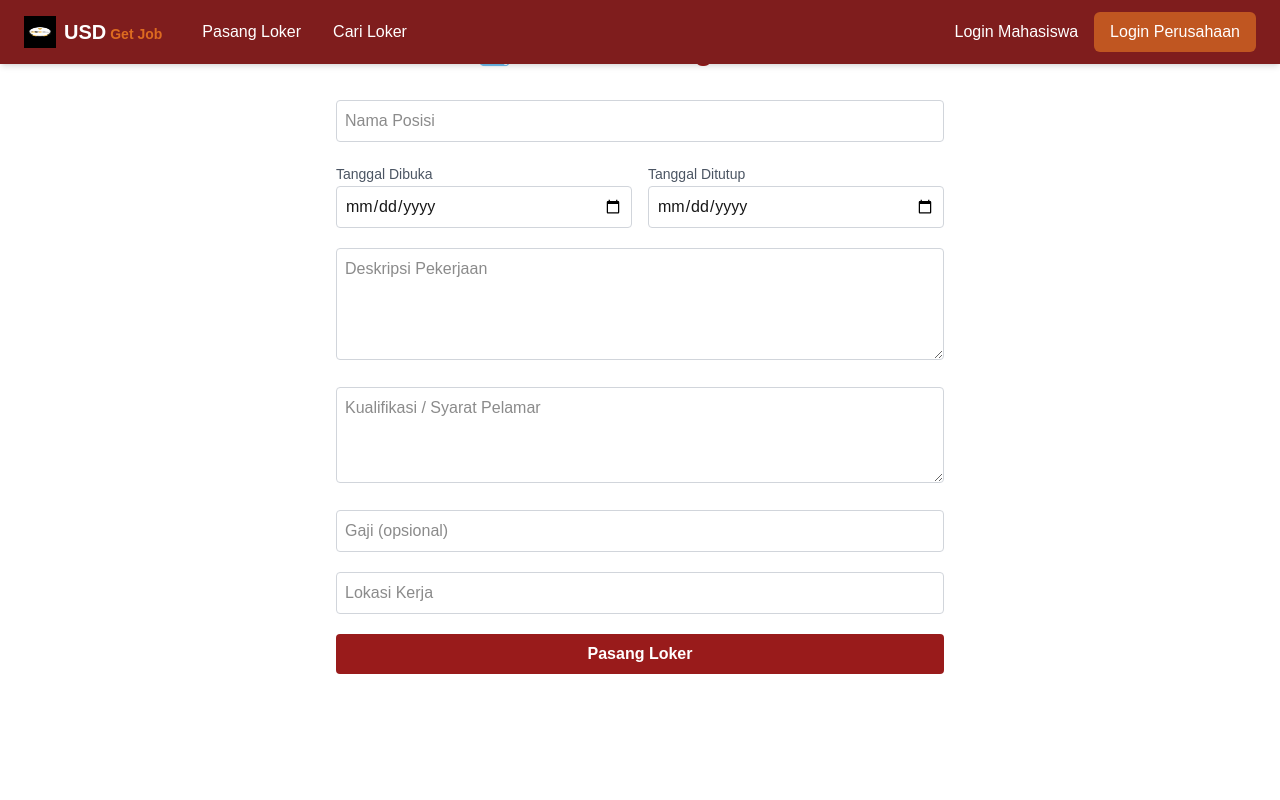
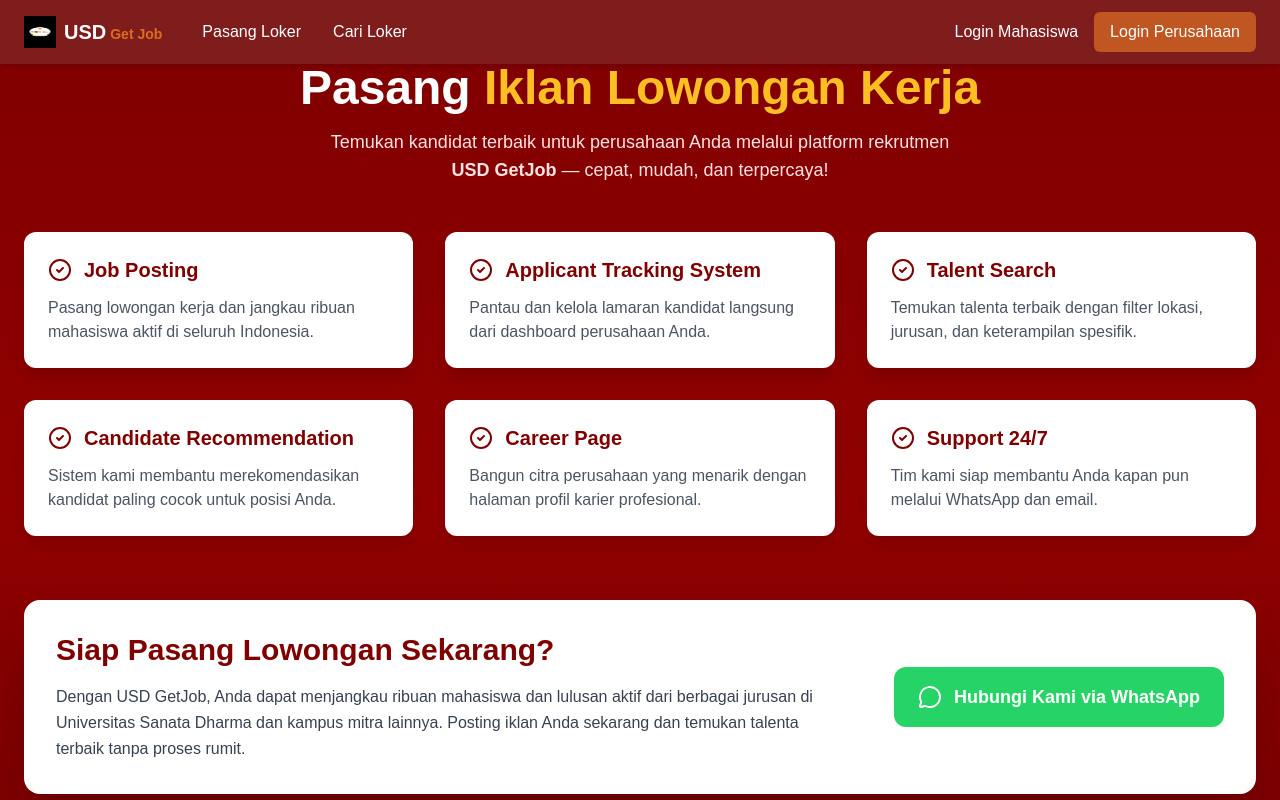
Before and after one commit to sensussandi/Getjob, a Next.js app: page /pasang-loker in a window 1280 px wide. Shown: the top 800 px of the page. Built offline with nearby package versions, Linux system fonts and the light colour scheme.

Commit message:
membuat tampilan pasang loker untuk uset

```diff
--- a/src/app/pasang-loker/page.js
+++ b/src/app/pasang-loker/page.js
@@ -1,129 +1,104 @@
 "use client";
-import { useState } from "react";
+import { Briefcase, CheckCircle2, MessageCircle } from "lucide-react";
 
 export default function PasangLokerPage() {
-  const [formData, setFormData] = useState({
-    nama_posisi: "",
-    tanggal_dibuka: "",
-    tanggal_ditutup: "",
-    deskripsi_pekerjaan: "",
-    kualifikasi: "",
-    gaji: "",
-    lokasi: "",
-  });
+  return (
+    <section className="min-h-screen bg-gradient-to-b from-[#800000] via-[#900000] to-[#700000] text-white py-16">
+      <div className="max-w-screen-xl mx-auto px-6">
 
-  const handleChange = (e) => {
-    setFormData({ ...formData, [e.target.name]: e.target.value });
-  };
+        {/* === Header Section === */}
+        <div className="text-center mb-12">
+          <h1 className="text-5xl font-extrabold mb-4">
+            Pasang <span className="text-yellow-400">Iklan Lowongan Kerja</span>
+          </h1>
+          <p className="text-lg text-red-100 max-w-2xl mx-auto">
+            Temukan kandidat terbaik untuk perusahaan Anda melalui platform rekrutmen
+            <br /> <b>USD GetJob</b> — cepat, mudah, dan terpercaya!
+          </p>
+        </div>
 
-  const handleSubmit = async (e) => {
-    e.preventDefault();
+        {/* === Feature Cards Section === */}
+        <div className="grid md:grid-cols-3 gap-8 mb-16">
+          {[
+            {
+              title: "Job Posting",
+              desc: "Pasang lowongan kerja dan jangkau ribuan mahasiswa aktif di seluruh Indonesia.",
+            },
+            {
+              title: "Applicant Tracking System",
+              desc: "Pantau dan kelola lamaran kandidat langsung dari dashboard perusahaan Anda.",
+            },
+            {
+              title: "Talent Search",
+              desc: "Temukan talenta terbaik dengan filter lokasi, jurusan, dan keterampilan spesifik.",
+            },
+            {
+              title: "Candidate Recommendation",
+              desc: "Sistem kami membantu merekomendasikan kandidat paling cocok untuk posisi Anda.",
+            },
+            {
+              title: "Career Page",
+              desc: "Bangun citra perusahaan yang menarik dengan halaman profil karier profesional.",
+            },
+            {
+              title: "Support 24/7",
+              desc: "Tim kami siap membantu Anda kapan pun melalui WhatsApp dan email.",
+            },
+          ].map((item, i) => (
+            <div
+              key={i}
+              className="bg-white text-gray-800 rounded-xl shadow-lg p-6 transform hover:scale-[1.02] transition-transform"
+            >
+              <div className="flex items-center gap-3 mb-3">
+                <CheckCircle2 className="w-6 h-6 text-[#800000]" />
+                <h3 className="text-xl font-semibold text-[#800000]">
+                  {item.title}
+                </h3>
+              </div>
+              <p className="text-gray-600">{item.desc}</p>
+            </div>
+          ))}
+        </div>
 
-    const res = await fetch("/api/pasang-loker", {
-      method: "POST",
-      headers: { "Content-Type": "application/json" },
-      body: JSON.stringify(formData),
-    });
+        {/* === Call to Action Section === */}
+        <div className="bg-white text-gray-800 rounded-2xl shadow-2xl p-8 flex flex-col md:flex-row items-center justify-between gap-8">
+          {/* Text */}
+          <div className="space-y-4 md:w-2/3">
+            <h2 className="text-3xl font-bold text-[#800000]">
+              Siap Pasang Lowongan Sekarang?
+            </h2>
+            <p className="text-gray-700 leading-relaxed">
+              Dengan USD GetJob, Anda dapat menjangkau ribuan mahasiswa dan lulusan aktif
+              dari berbagai jurusan di Universitas Sanata Dharma dan kampus mitra lainnya.
+              Posting iklan Anda sekarang dan temukan talenta terbaik tanpa proses rumit.
+            </p>
+          </div>
+          <a
+            href="https://wa.me/628562906005"
+            target="_blank"
+            rel="noopener noreferrer"
+            className="flex items-center gap-3 bg-[#25D366] text-white px-6 py-4 rounded-xl font-semibold text-lg hover:bg-[#1DA851] transition-all transform hover:scale-[1.05]"
+          >
+            <MessageCircle className="w-6 h-6" />
+            Hubungi Kami via WhatsApp
+          </a>
+        </div>
 
-    const data = await res.json();
-    alert(data.message);
-
-    if (data.success) {
-      setFormData({
-        nama_posisi: "",
-        tanggal_dibuka: "",
-        tanggal_ditutup: "",
-        deskripsi_pekerjaan: "",
-        kualifikasi: "",
-        gaji: "",
-        lokasi: "",
-      });
-    }
-  };
-
-  return (
-    <div className="p-8 max-w-2xl mx-auto">
-      <h1 className="text-3xl font-bold text-center text-red-800 mb-8">
-        🧾 Form Pasang Loker
-      </h1>
-
-      <form onSubmit={handleSubmit} className="space-y-5">
-        <input
-          type="text"
-          name="nama_posisi"
-          value={formData.nama_posisi}
-          onChange={handleChange}
-          placeholder="Nama Posisi"
-          className="border border-gray-300 p-2 w-full rounded"
-          required
-        />
-
-        <div className="flex gap-4">
-          <div className="w-1/2">
-            <label className="text-sm text-gray-600">Tanggal Dibuka</label>
-            <input
-              type="date"
-              name="tanggal_dibuka"
-              value={formData.tanggal_dibuka}
-              onChange={handleChange}
-              className="border border-gray-300 p-2 w-full rounded"
-              required
-            />
-          </div>
-          <div className="w-1/2">
-            <label className="text-sm text-gray-600">Tanggal Ditutup</label>
-            <input
-              type="date"
-              name="tanggal_ditutup"
-              value={formData.tanggal_ditutup}
-              onChange={handleChange}
-              className="border border-gray-300 p-2 w-full rounded"
-            />
+        {/* === Trusted By Section === */}
+        <div className="text-center mt-16">
+          <h3 className="text-2xl font-bold text-yellow-400 mb-4">
+            Dipercaya oleh berbagai perusahaan ternama
+          </h3>
+          <div className="flex flex-wrap justify-center gap-6 opacity-90">
+            <img src="/logos/ef.png" alt="EF" className="h-10" />
+            <img src="/logos/homecredit.png" alt="Home Credit" className="h-10" />
+            <img src="/logos/united.png" alt="United Tractors" className="h-10" />
+            <img src="/logos/bankmega.png" alt="Bank Mega" className="h-10" />
+            <img src="/logos/oqo.png" alt="OQO" className="h-10" />
           </div>
         </div>
 
-        <textarea
-          name="deskripsi_pekerjaan"
-          value={formData.deskripsi_pekerjaan}
-          onChange={handleChange}
-          placeholder="Deskripsi Pekerjaan"
-          className="border border-gray-300 p-2 w-full rounded h-28"
-          required
-        />
-
-        <textarea
-          name="kualifikasi"
-          value={formData.kualifikasi}
-          onChange={handleChange}
-          placeholder="Kualifikasi / Syarat Pelamar"
-          className="border border-gray-300 p-2 w-full rounded h-24"
-        />
-
-        <input
-          type="text"
-          name="gaji"
-          value={formData.gaji}
-          onChange={handleChange}
-          placeholder="Gaji (opsional)"
-          className="border border-gray-300 p-2 w-full rounded"
-        />
-
-        <input
-          type="text"
-          name="lokasi"
-          value={formData.lokasi}
-          onChange={handleChange}
-          placeholder="Lokasi Kerja"
-          className="border border-gray-300 p-2 w-full rounded"
-        />
-
-        <button
-          type="submit"
-          className="bg-red-800 hover:bg-red-900 text-white px-6 py-2 rounded w-full font-semibold transition"
-        >
-          Pasang Loker
-        </button>
-      </form>
-    </div>
+      </div>
+    </section>
   );
 }
--- a/src/components/Sidebar.js
+++ b/src/components/Sidebar.js
@@ -11,18 +11,13 @@
   const [isCollapsed, setIsCollapsed] = useState(false);
   const [activeMenu, setActiveMenu] = useState("dashboard");
   const [userName, setUserName] = useState("Memuat...");
-  const [userRole, setUserRole] = useState("Mahasiswa");
+  const [userRole, setUserRole] = useState("pencari_kerja");
 
   // ✅ Ambil nama user dari backend berdasarkan email di localStorage
   useEffect(() => {
     const fetchUserData = async () => {
-<<<<<<< HEAD
-      const user = localStorage.getItem("user");
-      if (!user) {
-=======
       const userEmail = localStorage.getItem("user");
       if (!userEmail) {
->>>>>>> 6360268fc73422eb9344a79b9837d72178381660
         console.warn("Email tidak ditemukan, redirect ke login...");
         router.push("/loginMhs");
         return;
```
